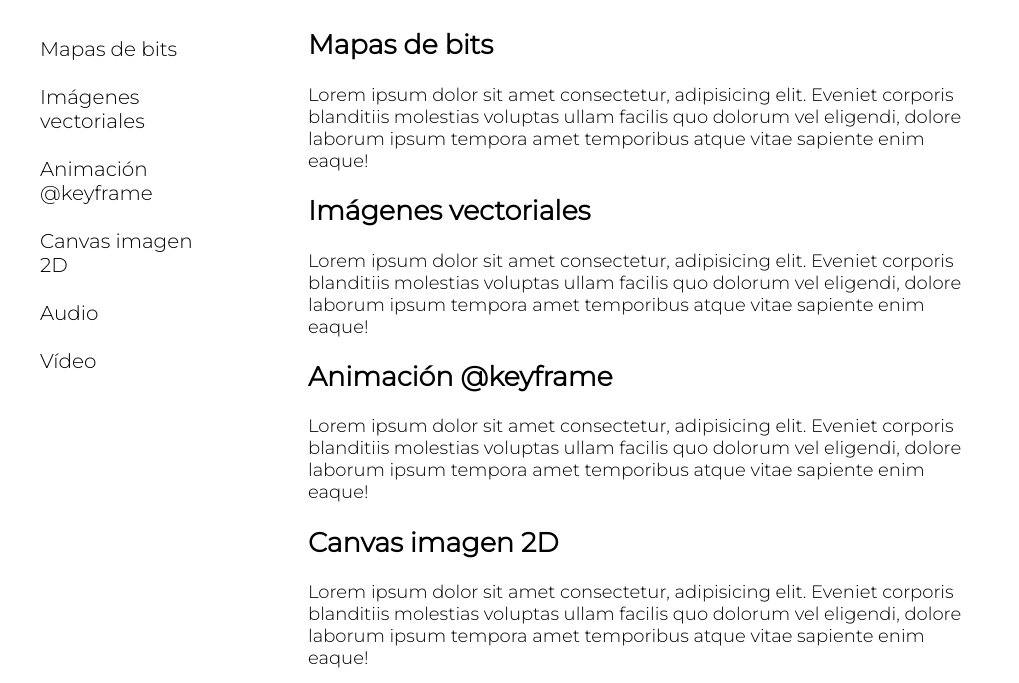
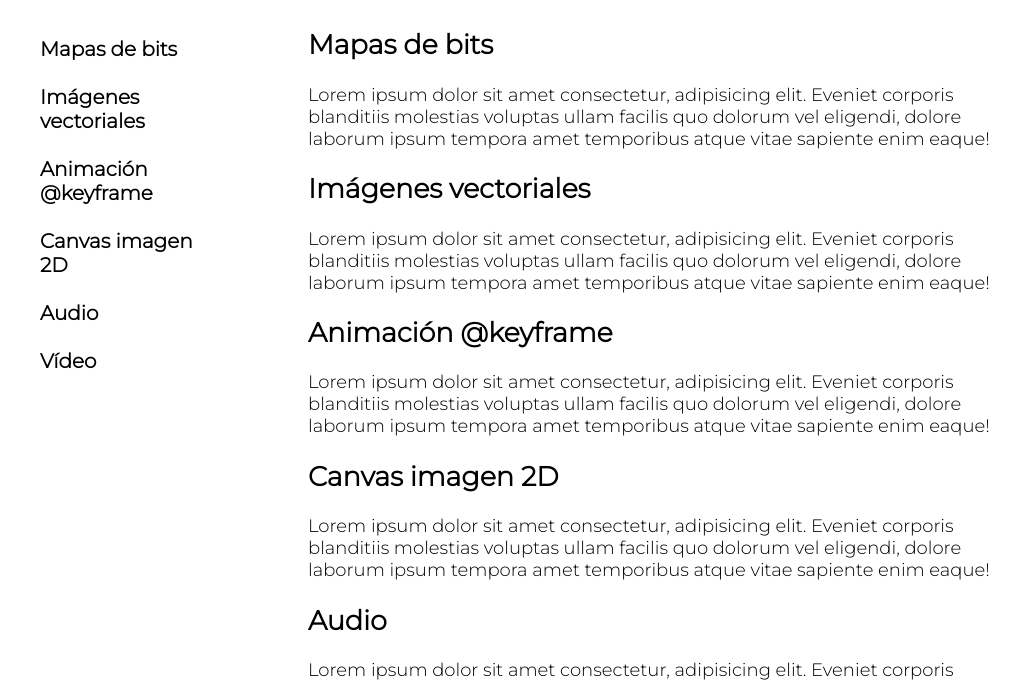
Before and after one commit to marta-moran/diseno-interfaces, a plain HTML site: page actividad-multimedia/index.html in a window 1280 px wide. Shown: the part 89-772 px from the top of the page, without its empty margins (52-1071 px from the left). Drawn offline with Linux system fonts and the light colour scheme.

Commit message:
responsive movil, tablet y pc

```diff
--- a/actividad-multimedia/index.html
+++ b/actividad-multimedia/index.html
@@ -54,11 +54,11 @@
             </section>
         </main>
     </div>
-    <footer id="footer">
+   <!-- <footer>
         <address>
             <a href="mailto:martamoranl06@gmail.com" title="Email de Marta Morán">martamoranl06@gmail.com</a>
         </address>
         <span>Copyright&copy;: 2021 Marta Morán</span>
-    </footer>
+    </footer> -->
 </body>
 </html>
--- a/actividad-multimedia/styles/style.css
+++ b/actividad-multimedia/styles/style.css
@@ -38,6 +38,7 @@ h1 {
   grid-area: "menu";
   max-width: 100px;
   font-size: 12px;
+  font-weight: bold;
 }
 
 .vertical-menu ul {
@@ -97,17 +98,17 @@ address > a::before {
 @media screen and (min-width: 400px) {
 
   body {
-    font-size: 15px;
+    font-size: 16px;
   }
 
   h1 {
-    font-size: 25px;
+    font-size: 30px;
     letter-spacing: 1.5px;
   }
 
 #grid-container {
   display: grid;
-  grid-template-rows: 60px 400px 400px 200px;
+  grid-template-rows: 60px 400px 400px;
   grid-template-columns: 400px 150px;
   /*justify-content: center;*/
   grid-template-areas: "encabezado" menu"
@@ -125,30 +126,38 @@ address > a::before {
 .vertical-menu {
   grid-area: "menu";
   font-size: 15px;
+  margin-top: 20px;
 }
 
 #contenido-principal {
   grid-area: "main";
 }
 
+#contenido-principal {
+  margin: 25px 160px 0px 0px;
+  width: 100%;
+}
+
+
 }
 
 @media screen and (min-width: 600px) {
 
   body {
-    font-size: 18px;
+    font-size: 17px;
   }
 
   h1 {
-    font-size: 40px;
+    font-size: 35px;
     letter-spacing: 1.5px;
   }
 
   #grid-container {
     display: grid;
     grid-template-areas: "header header header"
-                          "nav   main   main"
                           "nav   main    main"
+                          "nav   main    main"
+                          "footer   footer  footer"
                           ;
   }
 
@@ -165,6 +174,10 @@ address > a::before {
     grid-area: main;
   }
 
+  #footer {
+    grid-area: footer;
+  }
+
   .logo-menu {
     display: none;
   }
@@ -176,10 +189,15 @@ address > a::before {
   .vertical-menu {
     font-size: 20px;
     max-width:  200px;
+    margin-top: 20px;
   }
 
   #header {
     margin-bottom: 20px;
+  }
+
+  #contenido-principal {
+    margin: 25px 160px 0px -120px;
   }
 
 }
```
